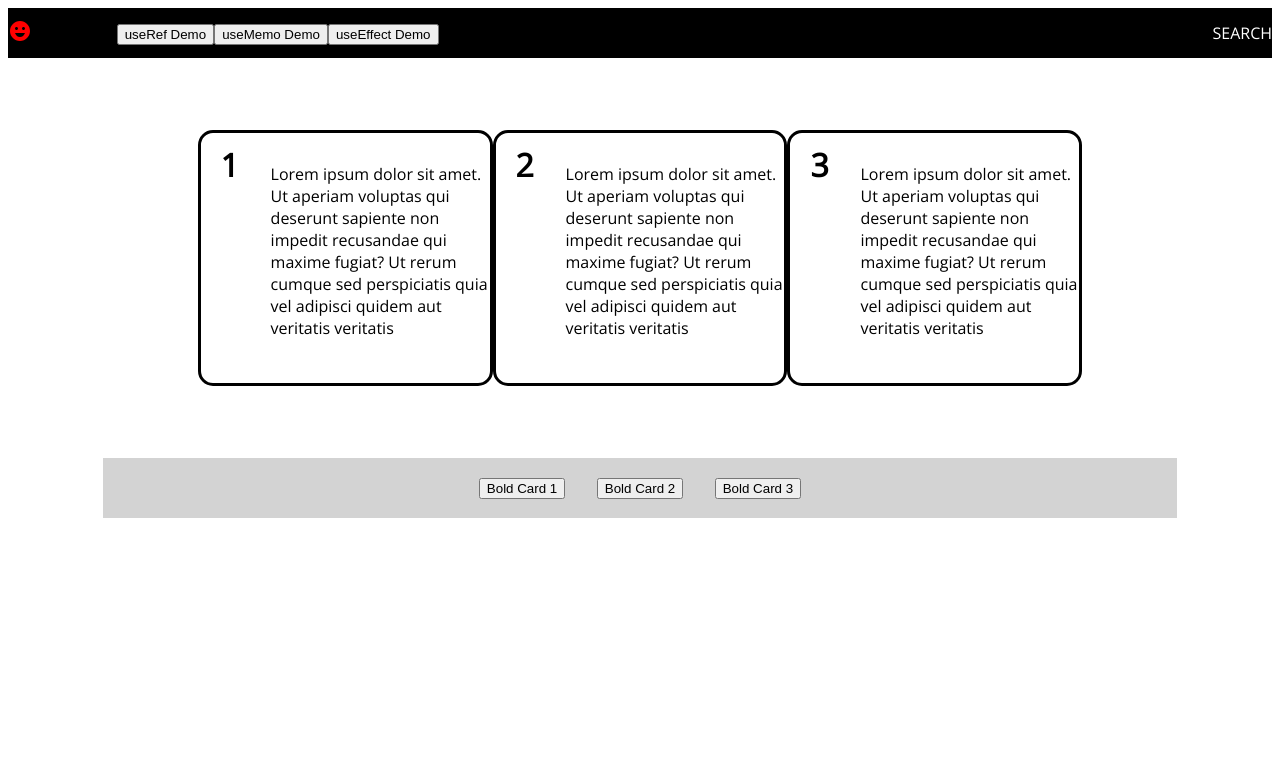
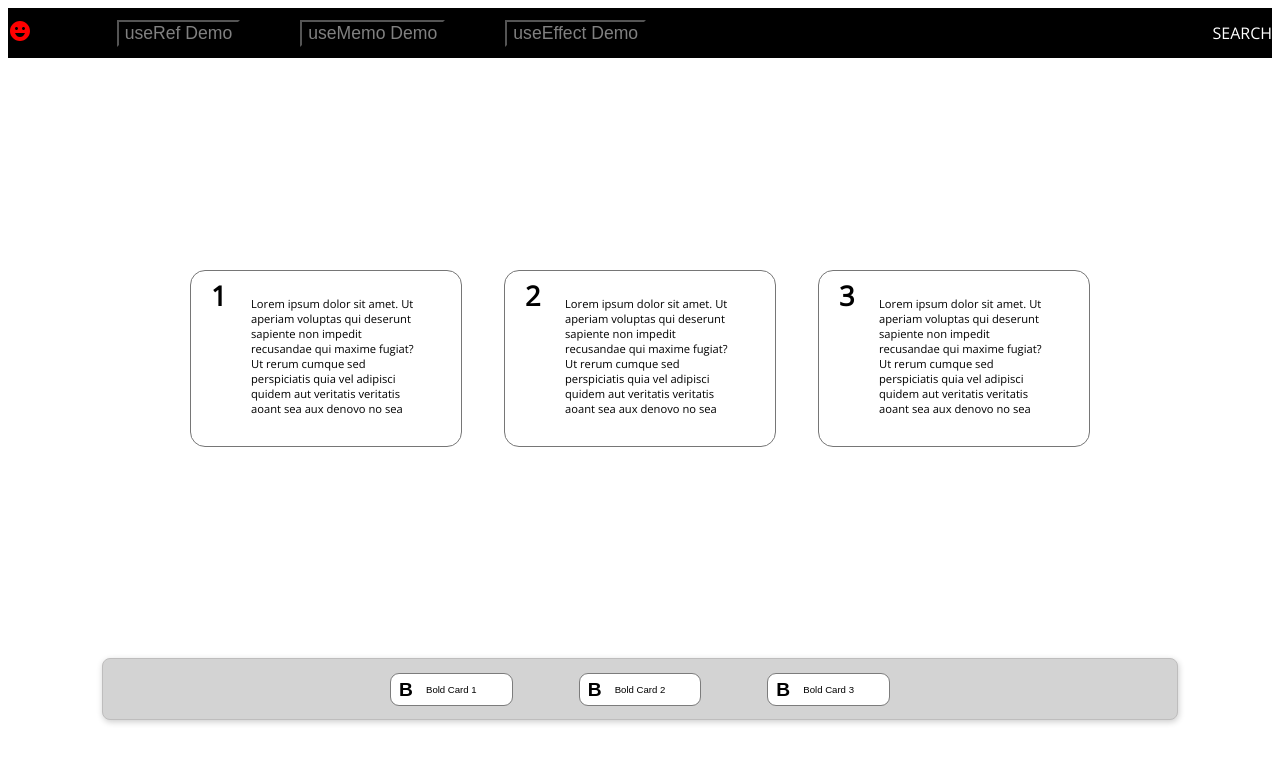
Before and after one commit to adhkr81/sj-react-hooks-frontend, a React (Create React App) app: page / in a window 1280 px wide. Shown: the top 762 px of the page. Built offline with nearby package versions, Linux system fonts and the light colour scheme.

Commit message:
button refs array

```diff
--- a/src/App.js
+++ b/src/App.js
@@ -7,21 +7,38 @@ import "./index.css"
 
 function App() {
 
-  const itemEls = useRef(new Array())
+
+  const list = [ 1, 2, 3 ]
+
+  const cardsRefArray = useRef([])
+  const buttonsRefArray = useRef([])
 
   function handleClick(e) {
-    itemEls.current[e.target.id].style.fontWeight = (itemEls.current[e.target.id].style.fontWeight === "200" ? "700" : "200")
+
+    const clicked = {"backgroundColor" : "red" , "color" : "blue"}
+    const unclicked = {"backgroundColor" : "blue" , "color" : "red"}
+
+    cardsRefArray.current[e.target.id].style.fontWeight =
+    (cardsRefArray.current[e.target.id].style.fontWeight ===
+      "200"
+    ? "700"
+    : "200")
+
+    buttonsRefArray.current[e.target.id].style =
+    (cardsRefArray.current[e.target.id].style.fontWeight ===
+      "200"
+    ? clicked
+    : unclicked)
 
   }
 
-  const list = [ 1, 2, 3 ]
 
   return (
     <div className="App">
 
       <Navbar />
-      <Card list={list} itemEls={itemEls}/>
-      <Footer handleClick={handleClick}/>
+      <Card list={list} cardsRefArray={cardsRefArray}/>
+      <Footer list={list} buttonsRefArray={buttonsRefArray} handleClick={handleClick}/>
 
     </div>
   );
--- a/src/components/Card/card.css
+++ b/src/components/Card/card.css
@@ -1,34 +1,117 @@
+/* SMALL */
+@media only screen and (max-width: 767px) {
+    .screen {
+        display: flex;
+        flex-direction: column;
+        align-items: center;
+        margin: auto;
+        height: 75vh;
+    }
+
+    .cards {
+        margin-top: 30px;
+        position: relative;
+        border-radius: 15px;
+        border: 1px solid rgb(118, 118, 118);
+        width: 360px;
+        height: 140px;
+        font-weight: 200;
+    }
+
+    .textContainer {
+        position: absolute;
+        left: 40px;
+        top: 25px;
+        width: 300px;
+        height: 100px;
+        font-size: 0.8em;
+    }
+
+    .numberStyle {
+        font-weight: 1000;
+        font-size: 1.5em;
+        position: absolute;
+        left: 15px;
+        top: 6px;
+    }
+}
+
+/* MEDIUM */
+@media only screen and (min-width: 768px) and (max-width: 1023px) {
     .screen {
         display: flex;
         flex-direction: row;
         justify-content:space-between;
         align-items: center;
         margin: auto;
-    height: 400px;
-    width: 70%;
+        height: 75vh;
+        width: 770px;
     }
 
     .cards {
         position: relative;
         border-radius: 15px;
-    border: 3px solid black;
-    width: 350px;
-    height: 250px;
+        border: 1px solid rgb(118, 118, 118);
+        width: 230px;
+        height: 140px;
         font-weight: 200;
     }
 
     .textContainer {
         position: absolute;
-    left: 70px;
-    top: 30px;
-    width: 220px;
-    height: 80px;
+        left: 40px;
+        top: 25px;
+        width: 166px;
+        height: 100px;
+        font-size: 0.6em;
     }
 
     .numberStyle {
-    font-weight: 700;
-    font-size: 2em;
+        font-weight: 1000;
+        font-size: 1.5em;
+        position: absolute;
+        left: 15px;
+        top: 6px;
+    }
+
+}
+
+/* LARGE  */
+@media only screen and (min-width: 1024px) {
+    .screen {
+        display: flex;
+        flex-direction: row;
+        justify-content:space-between;
+        align-items: center;
+        margin: auto;
+        height: 75vh;
+        width: 900px;
+    }
+
+    .cards {
+        position: relative;
+        border-radius: 15px;
+        border: 1px solid rgb(118, 118, 118);
+        width: 270px;
+        height: 175px;
+        font-weight: 200;
+    }
+
+    .textContainer {
+        position: absolute;
+        left: 60px;
+        top: 25px;
+        width: 170px;
+        height: 100px;
+        font-size: 0.7em;
+    }
+
+    .numberStyle {
+        font-weight: 1000;
+        font-size: 1.7em;
         position: absolute;
         left: 20px;
-    top: 10px
+        top: 6px;
     }
+
+}
--- a/src/components/Card/index.js
+++ b/src/components/Card/index.js
@@ -2,7 +2,7 @@ import { useRef } from "react"
 
 import "./card.css"
 
-export function Card ({list , itemEls}) {
+export function Card ({list , cardsRefArray}) {
 
 
     return (
@@ -10,11 +10,11 @@ export function Card ({list , itemEls}) {
     <div className="screen">
         {list.map((item) => {
             return (
-                <div style={{"fontWeight" : "200"}} key={item} ref={(element) => itemEls.current.push(element)} className="cards">
+                <div style={{"fontWeight" : "200"}} key={item} ref={(element) => cardsRefArray.current.push(element)} className="cards">
                     <div className="numberStyle">{item}</div>
                     <div className="textContainer">Lorem ipsum dolor sit amet. Ut aperiam voluptas qui deserunt sapiente
                         non impedit recusandae qui maxime fugiat? Ut rerum cumque sed perspiciatis
-                        quia vel adipisci quidem aut veritatis veritatis </div>
+                        quia vel adipisci quidem aut veritatis veritatis aoant sea aux denovo no sea</div>
                 </div>
             )
         })}
--- a/src/components/Footer/footer.css
+++ b/src/components/Footer/footer.css
@@ -1,15 +1,118 @@
+/* SMALL */
+@media only screen and (max-width: 767px) {
     .footerContainer {
         background-color: rgb(211, 211, 211);
+        border: rgb(190, 189, 189) solid 1.5px;
         width: 85%;
         height: 60px;
         margin: auto;
         display: flex;
         align-items: center;
         justify-content: center;
+        border-radius: 8px;
+        box-shadow: 0.8px 2px 6px rgba(0, 0, 0, .2);
+        margin-top: 40px;
     }
 
     .footer {
         display: flex;
         justify-content: space-between;
-    width: 30%;
+        width: 400px;
     }
+
+    .boldButton {
+        position: relative;
+        border-radius: 9px;
+        border: rgb(124, 124, 124) solid 1.5px;
+        padding: 8px 30px 8px 30px;
+        font-size: 0.5em;
+    }
+
+    .B {
+        position: absolute;
+        left: 8px;
+        top: 3px;
+        font-weight: 700;
+        font-size: 2em;
+    }
+
+}
+
+/* MEDIUM */
+@media only screen and (min-width: 768px) and (max-width: 1023px) {
+    .footerContainer {
+        background-color: rgb(211, 211, 211);
+        border: rgb(190, 189, 189) solid 1.5px;
+        width: 85%;
+        height: 60px;
+        margin: auto;
+        display: flex;
+        align-items: center;
+        justify-content: center;
+        border-radius: 8px;
+        box-shadow: 0.8px 2px 6px rgba(0, 0, 0, .2)
+    }
+
+    .footer {
+        display: flex;
+        justify-content: space-between;
+        width: 400px;
+    }
+
+    .boldButton {
+        position: relative;
+        border-radius: 9px;
+        border: rgb(124, 124, 124) solid 1.5px;
+        padding: 8px 30px 8px 30px;
+        font-size: 0.5em;
+    }
+
+    .B {
+        position: absolute;
+        left: 8px;
+        top: 3px;
+        font-weight: 700;
+        font-size: 2em;
+    }
+
+}
+
+/* LARGE  */
+@media only screen and (min-width: 1024px) {
+
+    .footerContainer {
+        background-color: rgb(211, 211, 211);
+        border: rgb(190, 189, 189) solid 1.5px;
+        width: 85%;
+        height: 60px;
+        margin: auto;
+        display: flex;
+        align-items: center;
+        justify-content: center;
+        border-radius: 8px;
+        box-shadow: 0.8px 2px 6px rgba(0, 0, 0, .2)
+    }
+
+    .footer {
+        display: flex;
+        justify-content: space-between;
+        width: 500px;
+    }
+
+    .boldButton {
+        position: relative;
+        border-radius: 9px;
+        border: rgb(124, 124, 124) solid 1.5px;
+        padding: 10px 35px 10px 35px;
+        font-size: 0.6em;
+    }
+
+    .B {
+        position: absolute;
+        left: 8px;
+        top: 5px;
+        font-weight: 700;
+        font-size: 2em;
+    }
+
+}
--- a/src/components/Footer/index.js
+++ b/src/components/Footer/index.js
@@ -1,14 +1,19 @@
 import "./footer.css"
 
-export function Footer ({handleClick}) {
+export function Footer ({handleClick, buttonsRefArray, list}) {
 
 
     return (
         <footer className="footerContainer">
             <div className="footer">
-                <button id="0" onClick={handleClick}>Bold Card 1</button>
-                <button id="1" onClick={handleClick}>Bold Card 2</button>
-                <button id="2" onClick={handleClick}>Bold Card 3</button>
+                {list.map((item) => {
+                    return (
+                        <button className="boldButton" style={{"color": "black" , "backgroundColor" : "white"}} ref={(element) => buttonsRefArray.current.push(element)}
+                        id={item -1} onClick={handleClick}>
+                            <span className="B">B</span> Bold Card {item}
+                        </button>
+                    )
+                })}
             </div>
         </footer>
     )
--- a/src/components/Navbar/index.js
+++ b/src/components/Navbar/index.js
@@ -7,9 +7,9 @@ export function Navbar () {
         <nav className="container">
             <div className="font"><EmojiEmotionsIcon sx={{"color" : "red"}}/></div>
                 <div className="buttonDiv">
-                    <button>useRef Demo</button>
-                    <button>useMemo Demo</button>
-                    <button>useEffect Demo</button>
+                    <button className="useButton">useRef Demo</button>
+                    <button className="useButton">useMemo Demo</button>
+                    <button className="useButton">useEffect Demo</button>
                 </div>
             <div className="font">SEARCH</div>
         </nav>
--- a/src/components/Navbar/navbar.css
+++ b/src/components/Navbar/navbar.css
@@ -1,3 +1,39 @@
+/* SMALL */
+@media only screen and (max-width: 767px) {
+
+    .container {
+        background-color: black;
+        width: 100%;
+        display: flex;
+        justify-content: space-between;
+        align-items: center;
+        height: 50px
+    }
+
+    .buttonDiv {
+        width: 480px;
+    }
+
+    .font {
+        color : white
+    }
+
+    .useButton {
+        color: gray;
+        font-size: 0.7em;
+        margin-right: 1px;
+        background-color: transparent;
+    }
+
+    .useButton:hover {
+        color: white;
+        background-color: transparent;
+    }
+}
+
+/* MEDIUM */
+@media only screen and (min-width: 768px) and (max-width: 1023px) {
+
     .container {
         background-color: black;
         width: 100%;
@@ -14,3 +50,49 @@
     .font {
         color : white
     }
+
+    .useButton {
+        color: gray;
+        font-size: 1.1em;
+        margin-right: 60px;
+        background-color: transparent;
+    }
+
+    .useButton:hover {
+        color: white;
+        background-color: transparent;
+    }
+}
+
+/* LARGE  */
+@media only screen and (min-width: 1024px) {
+
+    .container {
+        background-color: black;
+        width: 100%;
+        display: flex;
+        justify-content: space-between;
+        align-items: center;
+        height: 50px
+    }
+
+    .buttonDiv {
+        width: 80%;
+    }
+
+    .font {
+        color : white
+    }
+
+    .useButton {
+        color: gray;
+        font-size: 1.1em;
+        margin-right: 60px;
+        background-color: transparent;
+    }
+
+    .useButton:hover {
+        color: white;
+        background-color: transparent;
+    }
+}
```
Lines whose indentation alone changed are shown as unchanged.
